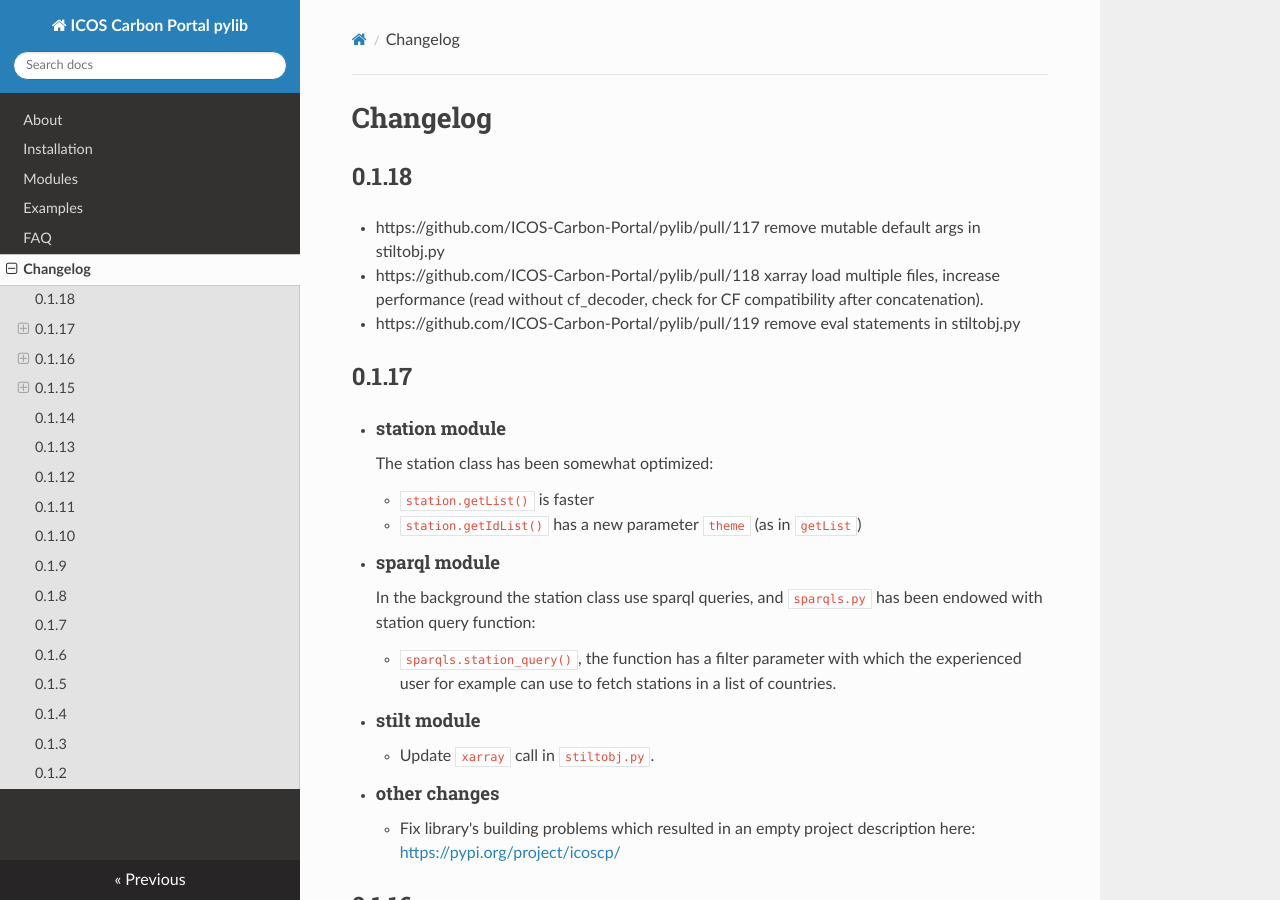
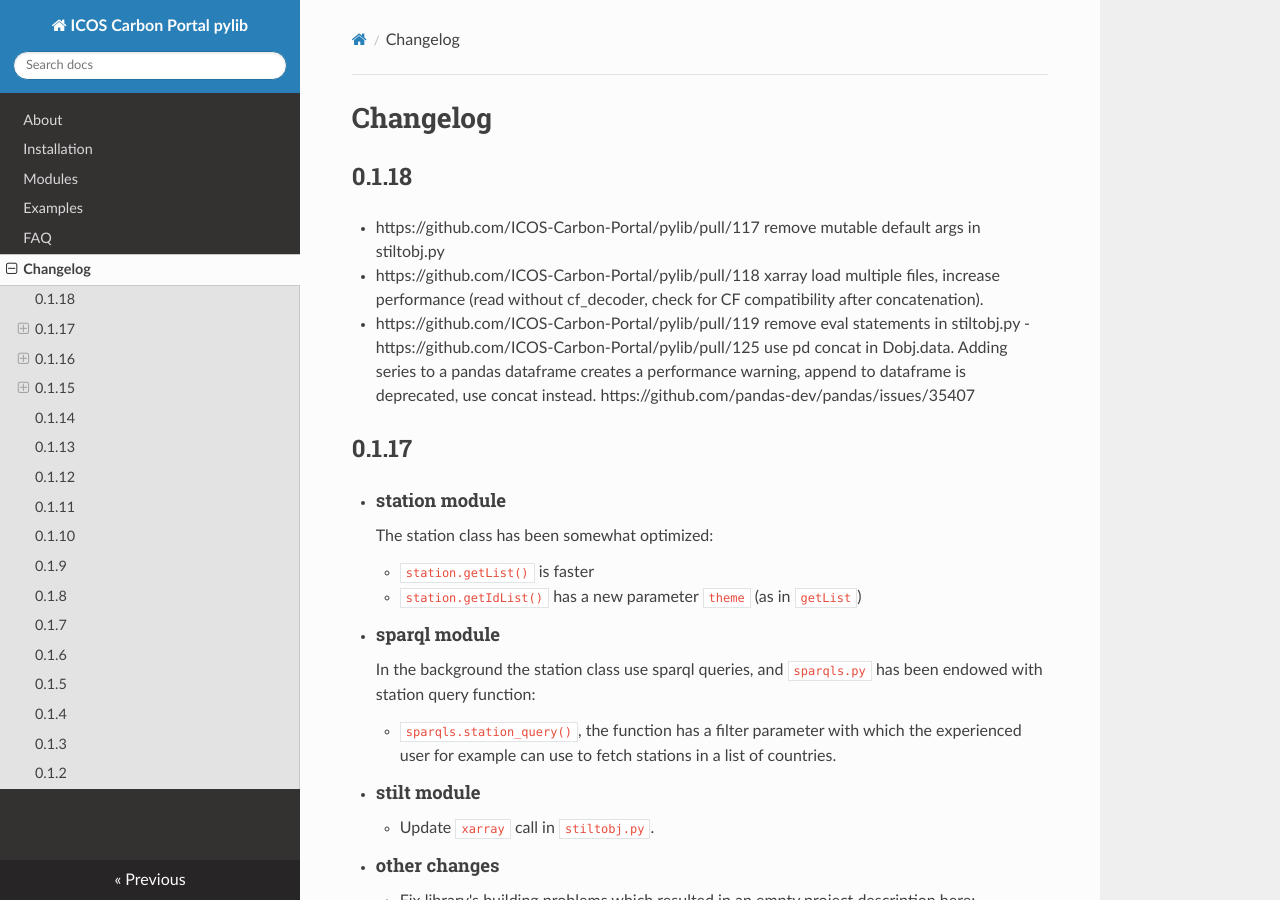
Before and after one commit to ICOS-Carbon-Portal/pylib, an MkDocs documentation site: the page built from docs/changelog.md, in a window 1280 px wide and 900 px high. Built offline with MkDocs 1.6.1, drawn with Linux system fonts in a browser that asks for light colours; nearby versions of some CDN libraries.

Commit message:
add pr125

```diff
--- a/docs/changelog.md
+++ b/docs/changelog.md
@@ -4,6 +4,7 @@
  - https://github.com/ICOS-Carbon-Portal/pylib/pull/117 remove mutable default args in stiltobj.py
  - https://github.com/ICOS-Carbon-Portal/pylib/pull/118 xarray load multiple files, increase performance (read without cf_decoder, check for CF compatibility after concatenation).
  - https://github.com/ICOS-Carbon-Portal/pylib/pull/119 remove eval statements in stiltobj.py
+ -https://github.com/ICOS-Carbon-Portal/pylib/pull/125 use pd concat in Dobj.data. Adding series to a pandas dataframe creates a performance warning, append to dataframe is deprecated, use concat instead. https://github.com/pandas-dev/pandas/issues/35407
 
 ## 0.1.17
  - #### station module
```
